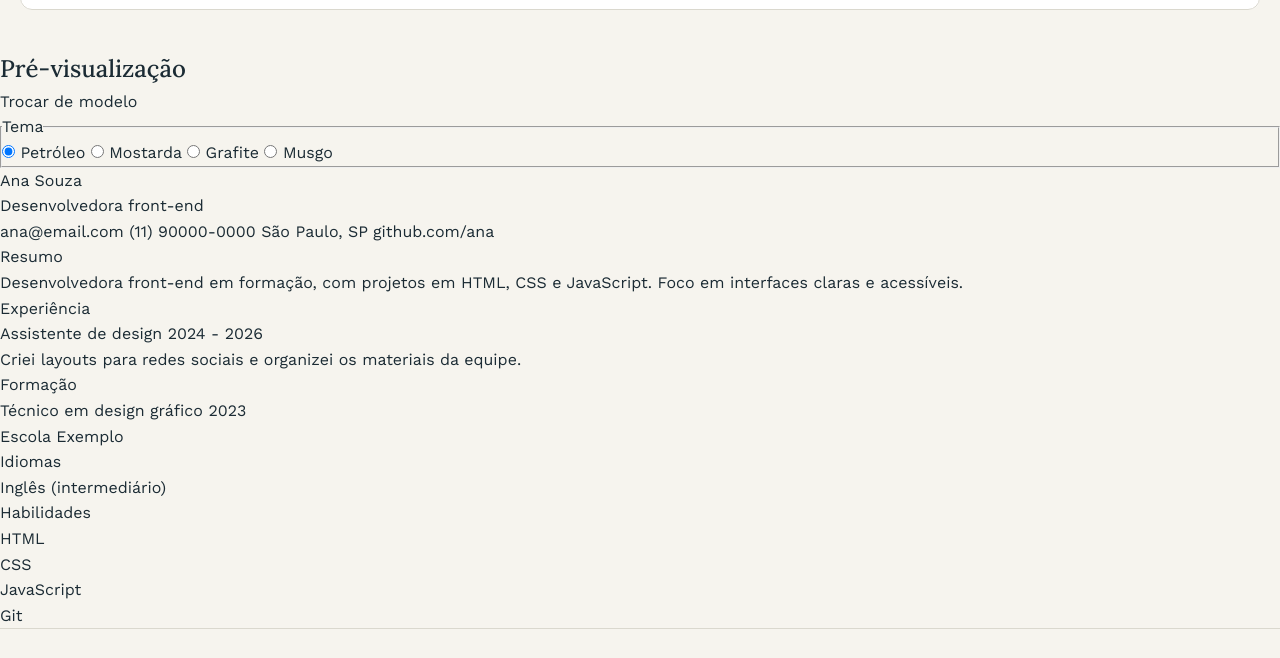
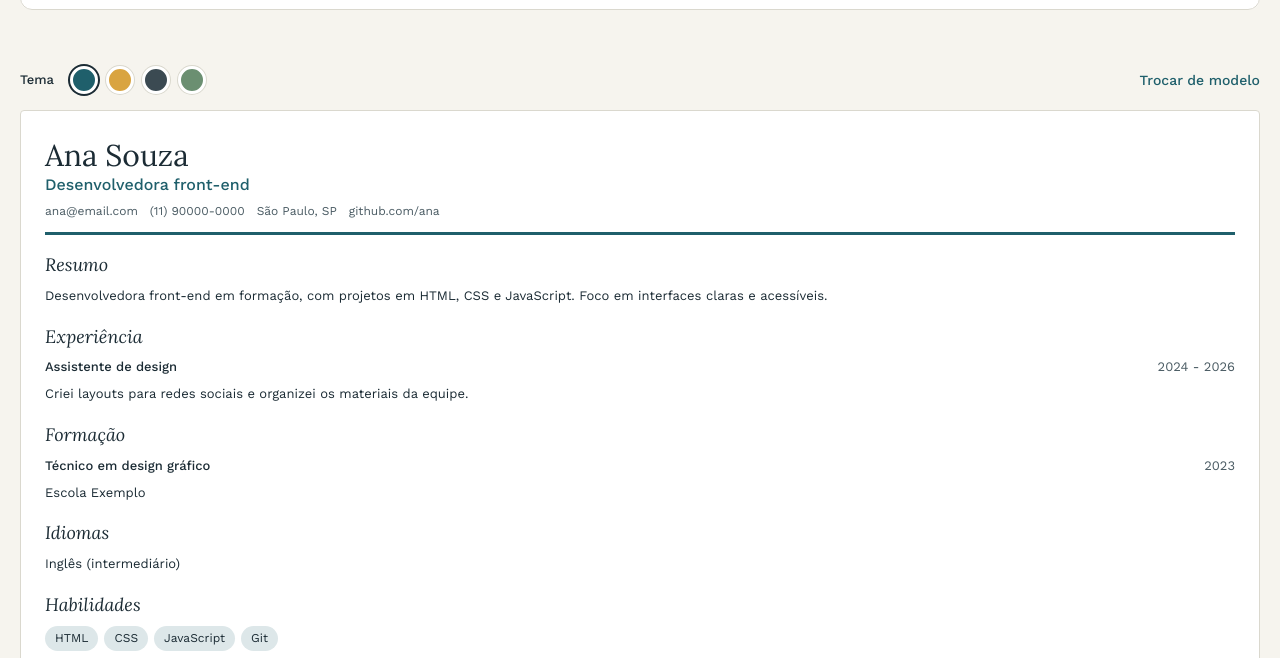
Before and after one commit to nathaliadebona/cvfacil, a plain HTML site: page editor.html in a window 1280 px wide. Shown: the part 1851-2509 px from the top of the page. Drawn offline with nearby package versions, Linux system fonts and the light colour scheme.

Commit message:
style: adiciona pré-visualização e seletor de tema do editor
Estiliza a pré-visualização como folha de currículo, cria o seletor de tema com bolinhas de cor baseadas em data-tema e faz o cabeçalho, o traço e as etiquetas acompanharem a variável --cor-tema.

```diff
--- a/css/editor.css
+++ b/css/editor.css
@@ -126,3 +126,143 @@ main {
     color: #174850;
     background-color: #DCE9EB;
 }
+
+.area-previa {
+    display: flex;
+    flex-direction: column;
+    gap: 1rem;
+    padding: 1rem 1.25rem 2.5rem;
+}
+
+.previa-topo {
+    display: flex;
+    align-items: center;
+    justify-content: space-between;
+    gap: 0.625rem;
+}
+
+.previa-topo a {
+    font-size: 0.875rem;
+    font-weight: 500;
+    color: var(--cor-destaque);
+}
+
+.seletor-tema {
+    display: flex;
+    align-items: center;
+    gap: 0.5rem;
+    border: none;
+}
+
+.seletor-tema legend {
+    float: left;
+    margin-right: 0.5rem;
+    padding: 0;
+    font-size: 0.8125rem;
+    font-weight: 500;
+}
+
+.seletor-tema input {
+    appearance: none;
+    width: 1.75rem;
+    height: 1.75rem;
+    border: 0.1875rem solid #fff;
+    border-radius: 50%;
+    background-color: var(--cor-tema);
+    box-shadow: 0 0 0 0.0625rem var(--cor-borda);
+    cursor: pointer;
+}
+
+.seletor-tema input:checked {
+    box-shadow: 0 0 0 0.125rem var(--cor-texto);
+}
+
+.curriculo {
+    display: flex;
+    flex-direction: column;
+    gap: 1rem;
+    padding: 1.75rem 1.5rem;
+    border: 0.0625rem solid var(--cor-borda);
+    border-radius: 0.25rem;
+    background-color: #fff;
+}
+
+.curriculo-cabecalho {
+    display: flex;
+    flex-wrap: wrap;
+    column-gap: 0.75rem;
+    padding-bottom: 0.75rem;
+    border-bottom: 0.1875rem solid var(--cor-tema);
+}
+
+.curriculo-cabecalho p {
+    width: 100%;
+}
+
+.curriculo-cabecalho p:first-child {
+    font-family: var(--fonte-titulo);
+    font-size: 1.875rem;
+    line-height: 1.1;
+}
+
+.curriculo-cabecalho p:last-of-type {
+    margin-bottom: 0.25rem;
+    font-weight: 500;
+    color: var(--cor-tema);
+}
+
+.curriculo-cabecalho span {
+    font-size: 0.75rem;
+    line-height: 1.5;
+    color: var(--cor-texto-secundario);
+}
+
+.curriculo-resumo,
+.curriculo-experiencia,
+.curriculo-formacao,
+.curriculo-idiomas,
+.curriculo-habilidades {
+    display: flex;
+    flex-direction: column;
+    gap: 0.375rem;
+    font-size: 0.8125rem;
+    line-height: 1.6;
+}
+
+.curriculo-resumo p:first-child,
+.curriculo-experiencia p:first-child,
+.curriculo-formacao p:first-child,
+.curriculo-idiomas p:first-child,
+.curriculo-habilidades p:first-child {
+    font-family: var(--fonte-titulo);
+    font-size: 1.125rem;
+    font-style: italic;
+}
+
+#experiencia-cargo,
+#formacao-curso {
+    display: flex;
+    justify-content: space-between;
+    gap: 0.5rem;
+    font-weight: 500;
+}
+
+#experiencia-cargo span,
+#formacao-curso span {
+    font-weight: 400;
+    color: var(--cor-texto-secundario);
+}
+
+.curriculo-habilidades ul {
+    display: flex;
+    flex-wrap: wrap;
+    gap: 0.375rem;
+}
+
+.curriculo-habilidades li {
+    padding: 0.1875rem 0.625rem;
+    border-radius: 999px;
+    font-size: 0.75rem;
+    color: var(--cor-texto);
+    background-color: color-mix(in srgb, var(--cor-tema) 15%, white);
+}
--- a/editor.html
+++ b/editor.html
@@ -138,26 +138,28 @@
         </section>
 
         <section class="area-previa">
-            <h2>Pré-visualização</h2>
-            <a href="modelos.html">Trocar de modelo</a>
+            <h2 class="visualmente-oculto">Pré-visualização</h2>
 
-            <fieldset class="seletor-tema">
-                <legend>Tema</legend>
+            <div class="previa-topo">
+                <fieldset class="seletor-tema">
+                    <legend>Tema</legend>
+                    <input type="radio" name="tema" id="petroleo" value="petroleo" checked data-tema="petroleo">
+                    <label for="petroleo" class="visualmente-oculto">Petróleo</label>
 
-                <input type="radio" name="tema" id="petroleo" value="petroleo" checked>
-                <label for="petroleo">Petróleo</label>
+                    <input type="radio" name="tema" id="mostarda" value="mostarda" data-tema="mostarda">
+                    <label for="mostarda" class="visualmente-oculto">Mostarda</label>
 
-                <input type="radio" name="tema" id="mostarda" value="mostarda">
-                <label for="mostarda">Mostarda</label>
+                    <input type="radio" name="tema" id="grafite" value="grafite" data-tema="grafite">
+                    <label for="grafite" class="visualmente-oculto">Grafite</label>
 
-                <input type="radio" name="tema" id="grafite" value="grafite">
-                <label for="grafite">Grafite</label>
+                    <input type="radio" name="tema" id="musgo" value="musgo" data-tema="musgo">
+                    <label for="musgo" class="visualmente-oculto">Musgo</label>
+                </fieldset>
 
-                <input type="radio" name="tema" id="musgo" value="musgo">
-                <label for="musgo">Musgo</label>
-            </fieldset>
+                <a href="modelos.html">Trocar de modelo</a>
+            </div>
 
-            <article class="curriculo">
+            <article class="curriculo" data-tema="petroleo">
                 <div class="curriculo-cabecalho">
                     <p id="previa-nome">Ana Souza</p>
                     <p id="previa-cargo">Desenvolvedora front-end</p>
```
